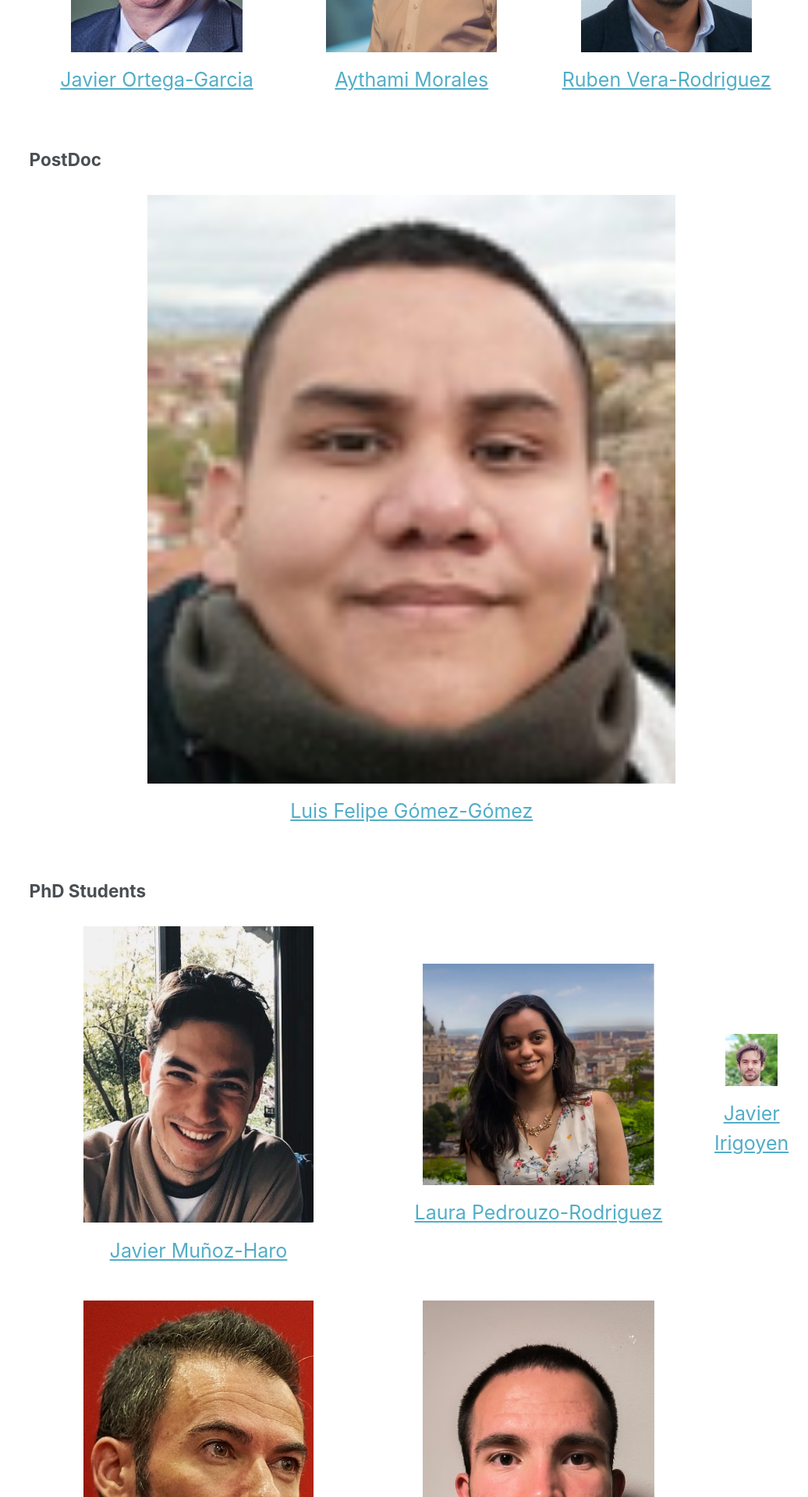
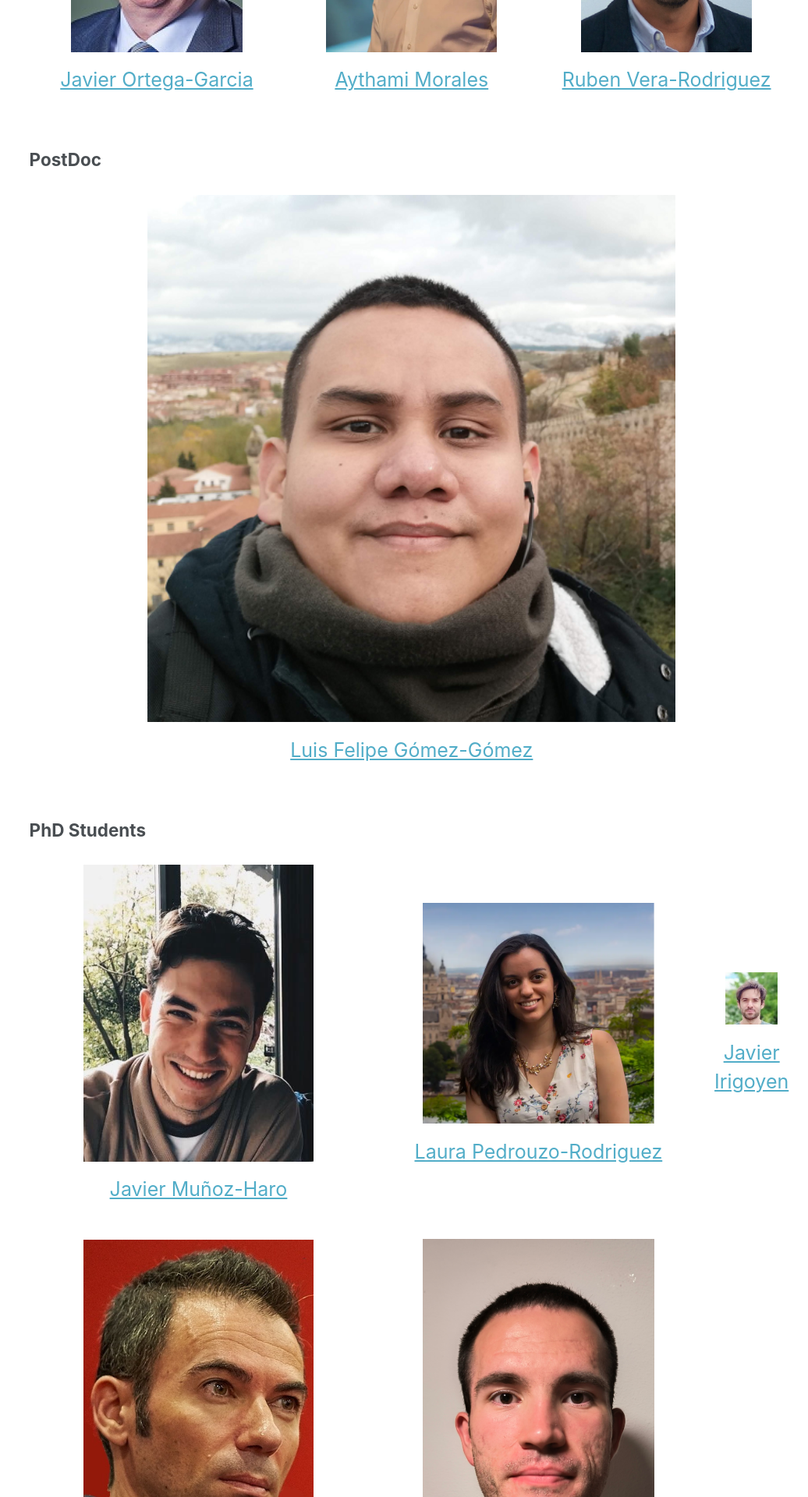
Before and after one commit to catedraeniauam/catedraeniauam.github.io, a Jekyll site: the page built from _pages/team.md, in a window 1280 px wide. Shown: the part 1153-3073 px from the top of the page at 78% size, without its empty margins (244-1280 px from the left). Built offline with Jekyll 4.4.1, drawn with Linux system fonts in a browser that asks for light colours.

Commit message:
cambiaos imagen lucho

```diff
--- a/_pages/team.md
+++ b/_pages/team.md
@@ -63,7 +63,7 @@ PostDoc
     <tr>
       <td>
         <div>
-          <p align="center"><img src="https://catedraeniauam.github.io/images/luis_gomez.png"></p>
+          <p align="center"><img src="https://catedraeniauam.github.io/images/Luis felipe.png"></p>
           <p align="center"><a class="nombre" href="https://scholar.google.com/citations?user=Nq3NyHYAAAAJ&hl=en">Luis Felipe Gómez-Gómez</a></p>
         </div>
       </td>
```
Also changed, not shown: images/Luis felipe.png (added).
